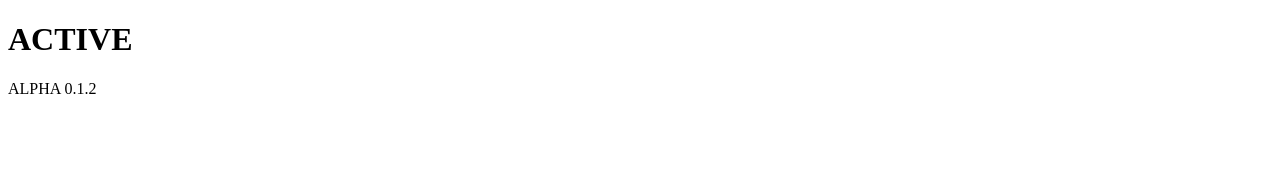
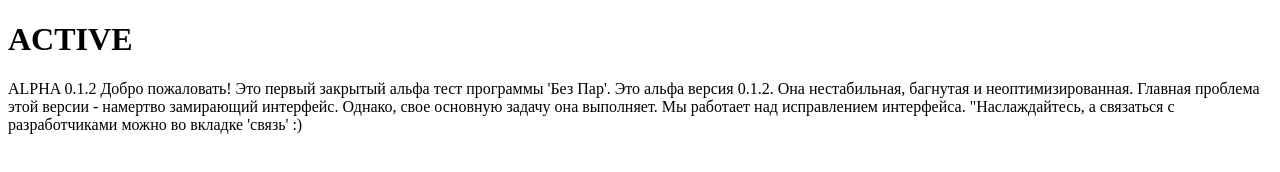
Before and after one commit to syjoosy/AutoListenerOnline, a plain HTML site: page index.html in a window 1280 px wide. Drawn offline with Linux system fonts and the light colour scheme.

Commit message:
Add files via upload

```diff
--- a/index.html
+++ b/index.html
@@ -7,5 +7,6 @@
 	<h1>ACTIVE</h1>
 	<beta>ALPHA</beta>
 	<version>0.1.2</version>
+	<message>Добро пожаловать! Это первый закрытый альфа тест программы 'Без Пар'. Это альфа версия 0.1.2. Она нестабильная, багнутая и неоптимизированная. Главная проблема этой версии - намертво замирающий интерфейс. Однако, свое основную задачу она выполняет. Мы работает над исправлением интерфейса. "Наслаждайтесь, а связаться с разработчиками можно во вкладке 'связь' :)</message>
 </body>
 </html>
```
